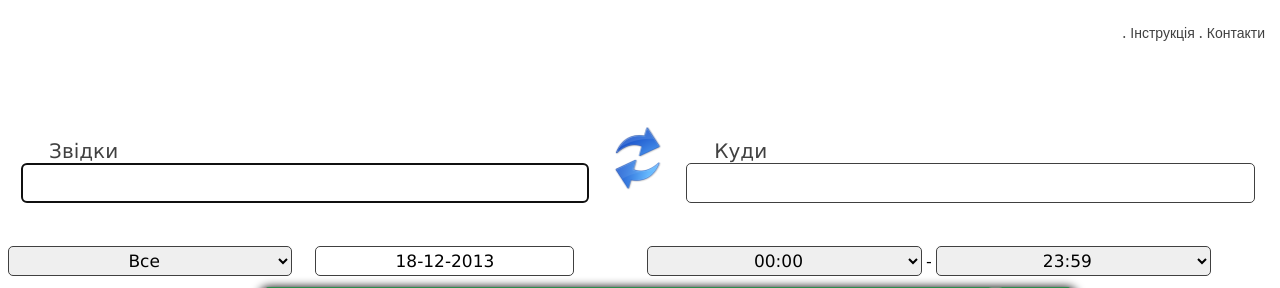
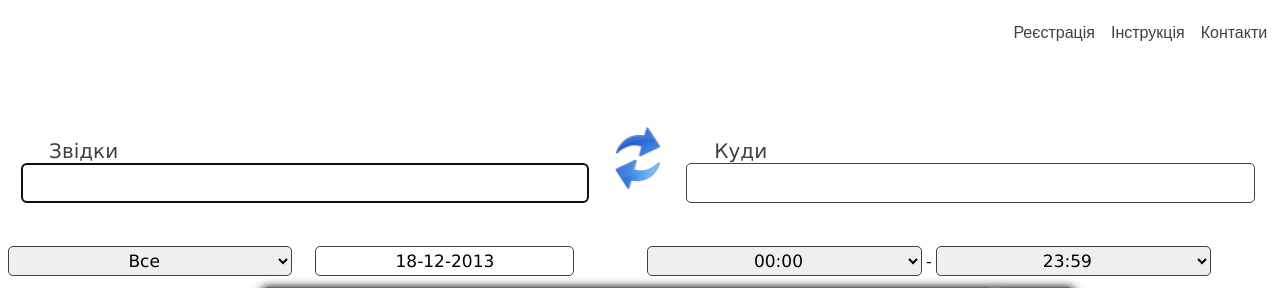
Before and after one commit to tricky-trick/mabilet, a PHP site: page / in a window 1280 px wide. Shown: the top 288 px of the page. Run offline with PHP 8.4, Linux system fonts and the light colour scheme; some libraries are stand-ins or nearby versions.

Commit message:
small changes

```diff
--- a/css/style.css
+++ b/css/style.css
@@ -151,35 +151,40 @@ font: 20px Verdana,Helvetica;
 @media all and (orientation: landscape) {
 #headblock{
   position: fixed;
-  right: 15px;
+  right: 1%;
   margin-top: -8%;
   height: 40px;
-    width:auto;
-color: #404040;
-font-weight: 100;
-text-decoration:none;
+  width:auto;
+  font-weight: 100;
+  text-decoration:none;
 }
 #how_to, #contacts, #register{
   text-decoration: none;
   cursor: pointer;
-  color:#404040;
-  font: 14px arial,sans-serif;
+  color: #404040;
+  font: 16px arial,sans-serif;
 }
 
 #how_to:hover, #contacts:hover, #register:hover{
 text-decoration: underline;
+color: black;
 }}
 
 @media all and (orientation: landscape) and (max-width: 1300px) {
-#register{
+#headblock{
   position: fixed;
-  right: 4px;
-  margin-top: -10%;
+  right: 1%;
+  margin-top: -8%;
   height: 40px;
-    width:auto;
-color: gray;
-font-size: 20px;
-font-weight: 100;
+  width:auto;
+  font-weight: 100;
+  text-decoration:none;
+}
+#how_to, #contacts, #register{
+  text-decoration: none;
+  cursor: pointer;
+  color: #404040;
+  font: 16px arial,sans-serif;
 }
 }
 
@@ -659,7 +664,7 @@ table tr:hover{
   margin-right: 30%;
   height: auto;
   max-height: 40%;
-  background-color: #E3F8FE;
+  background-color: honeydew;
   border-radius: 10px;
   padding-top: 10px;
   margin-top: 20px;
--- a/index.php
+++ b/index.php
@@ -173,11 +173,16 @@ setcookie("trainWelcomeFrame","Hello!", time() + 3600*24*365);
 
     <div id="modalInstruction" class="modal">
         <a href class="closeModal" id="closeInstruction"><img src="img/close.png"></a>
-        <h3 style="width:100%; text-align:center;">Вітаємо на maBilet!</h3>
-        <p style="width:90%; margin-left:8%; font-size: 18px;">Ви потрапили на перший в Україні "правильний" ресурс пошуку поїздів.<br><br>
-Чому правильний? Тому що ми шукаємо поїзди замість Вас :) <br><br>
-У нас тільки одне правило - Ви створюєте своє "квиткове побажання", а ми подбаєм про те, щоб воно було знайдено у найкоротші терміни. <br><br>
-Отже, вперед!</p>
+        <h3 style="width:100%; text-align:center;">Прості правила</h3>
+        <p style="width:90%; margin-left:8%; font-size: 16px;">
+1. Заповнити форму пошуку згідно Ваших вимог<br><br>
+2. Підтвердити форму, натиснувши кнопку "Знайти квиток"<br><br>
+3. Якщо потяг знайдено, Ви можете забронювати його, вибравши "Місця"<br><br>
+4. В цьому випадку Ви будете спрямовані на офіційний сайт Укр-Залізниці, де Ви зможете забронювати або придбати квиток без комісії<br><br>
+5. Якщо вільних квитків не було знайдено згідно Ваших пошукових даних, Ви можете створити "Квиткове побажання"<br><br>
+6. Натисніть "Повідомити коли будуть місця", введіть Ваш логін та пароль або створіть нового користувача (якщо Ви попередньо не були зареєстровані)<br><br>
+7. Перевірте Вашу поштову скриньку, на яку повинен надійти лист, про те, що "Квиткове побажання" було створене успішно<br><br>
+8. Вуаля! Ви можете йти пити чай. Як тільки з'являться Ваші квитки, maBilet повідомить Вас про це листом<br></p>
 
     </div>
 
@@ -202,8 +207,8 @@ setcookie("trainWelcomeFrame","Hello!", time() + 3600*24*365);
 
 
 <div id="headblock">
-	<a href id="register">Реєстрація<a/> .
-	<a href id="how_to">Інструкція</a> .
+	<a href id="register">Реєстрація<a/> &nbsp&nbsp
+	<a href id="how_to">Інструкція</a> &nbsp&nbsp
 	<a href id="contacts">Контакти</a>
 </div>
 	<div id="main">
```
